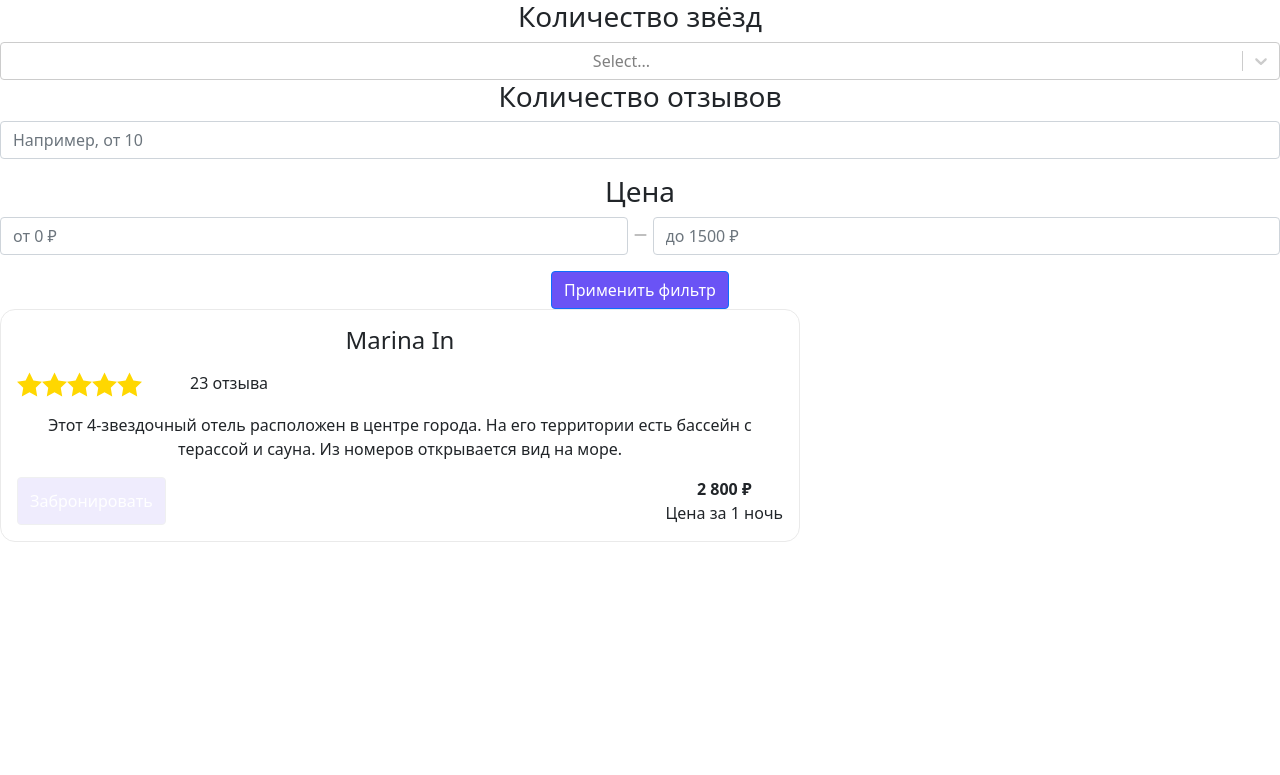
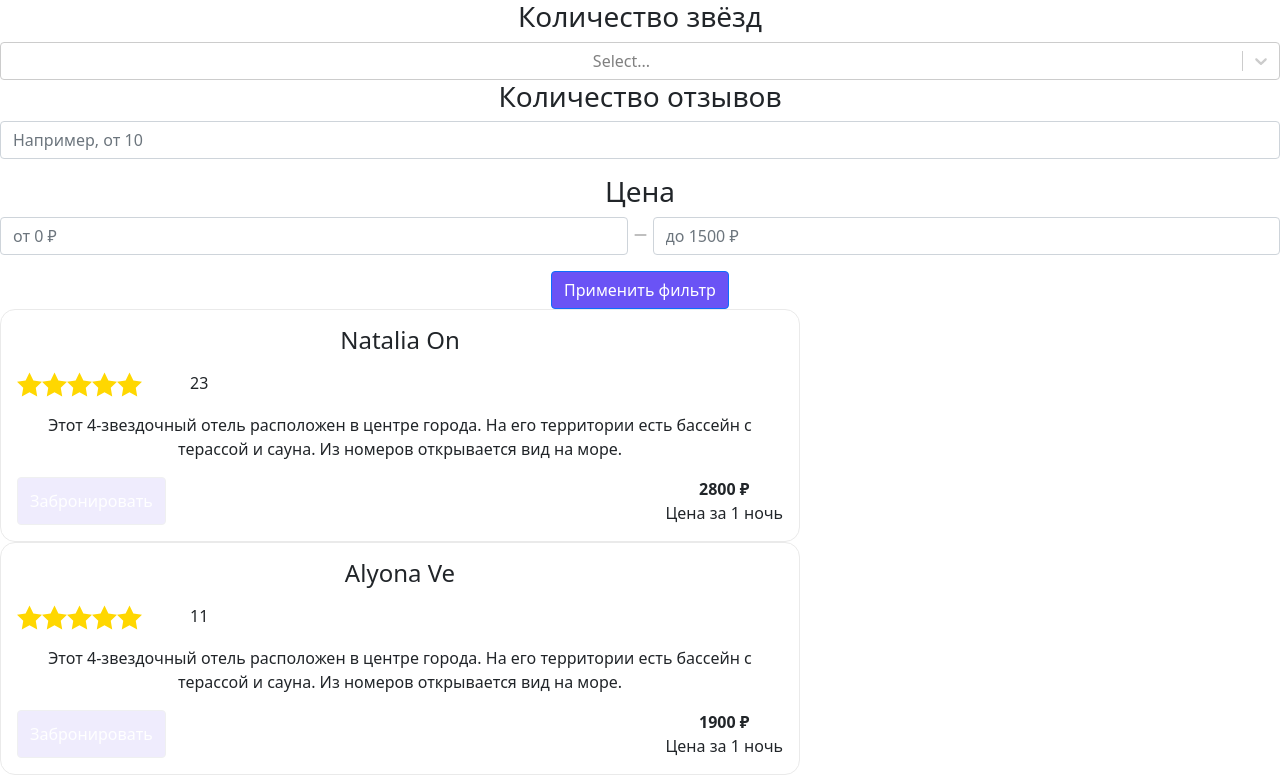
Before and after one commit to weltkind6/hotel-filter, a React (Create React App) app: page / in a window 1280 px wide. Shown: the top 775 px of the page. Built offline with nearby package versions, Linux system fonts and the light colour scheme.

Commit message:
add data for reviews + map

```diff
--- a/src/Components/Price/Price.jsx
+++ b/src/Components/Price/Price.jsx
@@ -1,6 +1,7 @@
 import React from 'react';
 import './Price.css'
 import {Line} from "../../Icons/Icons";
+export
 
 const Price = () => {
     return (
--- a/src/Components/Reviews/Reviews.jsx
+++ b/src/Components/Reviews/Reviews.jsx
@@ -1,33 +1,35 @@
 import React from 'react';
 import './Reviews.css'
 import Like from "../../Icons/Icons";
+import {reviewsData} from "../../UI/data";
 
 
 const Reviews = () => {
+
+
     return (
         <div className='reviews'>
-
-            <div className="reviews__wrapper">
+            {reviewsData.map(review => <div className="reviews__wrapper">
                 <div className="reviews__body">
-                    <h4>Marina In</h4>
+                    <h4>{review.name}</h4>
                     <div className='reviews-rate'>
                         <Like/>
-                        <div style={{marginLeft: '3em'}}>23 отзыва</div>
+                        <div style={{marginLeft: '3em'}}>{review.count}</div>
                     </div>
-                    <p>Этот 4-звездочный отель расположен в центре города. На его территории есть бассейн с терассой и
-                        сауна. Из номеров открывается вид на море.</p>
+                    <p>{review.body}</p>
                 </div>
+
 
                 <div className='booking-block'>
                     <button type="button" className="btn btn-secondary">
                         Забронировать
                     </button>
                     <div>
-                        <div><strong>2 800 ₽</strong></div>
+                        <div><strong>{review.price} ₽</strong></div>
                         <div>Цена за 1 ночь</div>
                     </div>
                 </div>
-            </div>
+            </div>)}
 
         </div>
     );
--- a/src/UI/data.js
+++ b/src/UI/data.js
@@ -9,22 +9,44 @@ export const colourOptions = [
 
 export const reviewsData = [
     {
+        id: 1,
         name: 'Natalia On',
         stars: 5,
-        reviewCount: 23,
-        reviewBody: 'Этот 4-звездочный отель расположен в центре города. На его территории есть бассейн с терассой и сауна. Из номеров открывается вид на море.'
+        count: 23,
+        price: 2800,
+        body: 'Этот 4-звездочный отель расположен в центре города. На его территории есть бассейн с терассой и сауна. Из номеров открывается вид на море.'
     },
     {
+        id: 2,
         name: 'Alyona Ve',
         stars: 4,
-        reviewCount: 11,
-        reviewBody: 'Этот 4-звездочный отель расположен в центре города. На его территории есть бассейн с терассой и сауна. Из номеров открывается вид на море.'
+        count: 11,
+        price: 1900,
+        body: 'Этот 4-звездочный отель расположен в центре города. На его территории есть бассейн с терассой и сауна. Из номеров открывается вид на море.'
     },
     {
+        id: 3,
         name: 'ILay Ya',
         stars: 1,
-        reviewCount: 38,
-        reviewBody: 'Это прекрасный однозвёздночный отель с видом карьер. На его террритории есть магазин "Пятёрочка" и "Фикс Прайс"'
+        count: 38,
+        price: 500,
+        body: 'Это прекрасный однозвёздночный отель с видом карьер. На его террритории есть магазин "Пятёрочка" и "Фикс Прайс"'
+    },
+    {
+        id: 4,
+        name: 'Alex Le',
+        stars: 2,
+        count: 8,
+        price: 1200,
+        body: 'Это прекрасный хотэль, больше ничего в жизни и не надо...'
+    },
+    {
+        id: 5,
+        name: 'Veronika Ca',
+        stars: 3,
+        count: 12,
+        price: 2000,
+        body: 'Это прекрасный отель, на его террритории есть басейн, мы о таком и мечтать не могли...!'
     },
 
 ]
```
